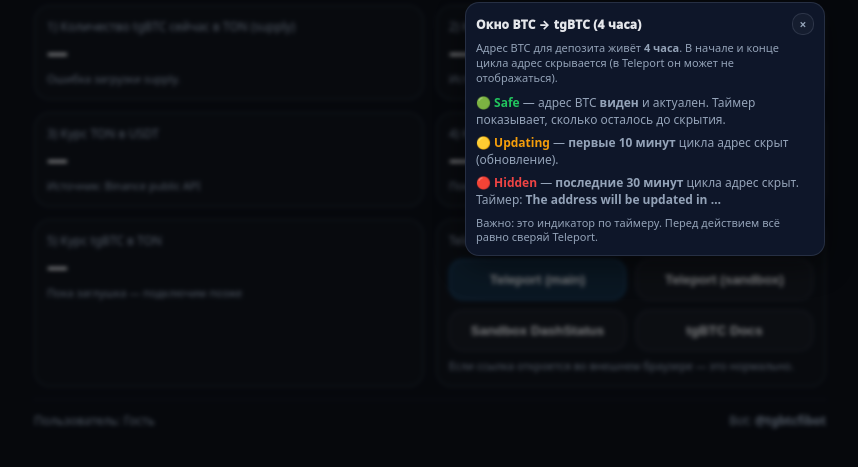
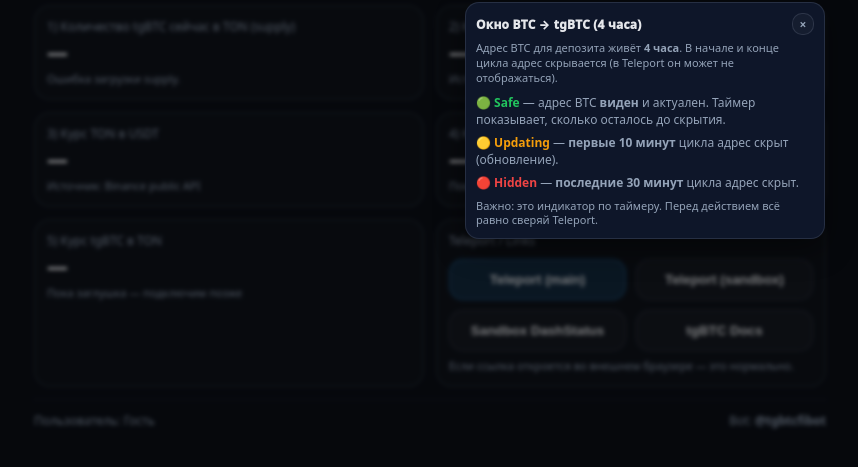
Before and after one commit to tgbtc/tgbtc-miniapp, a plain HTML site: page index.html in a window 1280 px wide. Both pictures are taken after a click on the element "Что означает индикатор?". Shown: the part 63-530 px from the top of the page, without its empty margins (210-1068 px from the left). Drawn offline with Linux system fonts and the light colour scheme; no server answers.

Commit message:
Таймер: The address will be updated in …

```diff
--- a/index.html
+++ b/index.html
@@ -244,7 +244,7 @@
             <ul class="popList">
               <li><span class="k g">🟢 Safe</span> — адрес BTC <span class="k">виден</span> и актуален. Таймер показывает, сколько осталось до скрытия.</li>
               <li><span class="k y">🟡 Updating</span> — <span class="k">первые 10 минут</span> цикла адрес скрыт (обновление).</li>
-              <li><span class="k r">🔴 Hidden</span> — <span class="k">последние 30 минут</span> цикла адрес скрыт. Таймер: <span class="k">The address will be updated in …</span></li>
+              <li><span class="k r">🔴 Hidden</span> — <span class="k">последние 30 минут</span> цикла адрес скрыт.</li>
             </ul>
 
             <div class="popText" style="margin-top:8px;">
```
